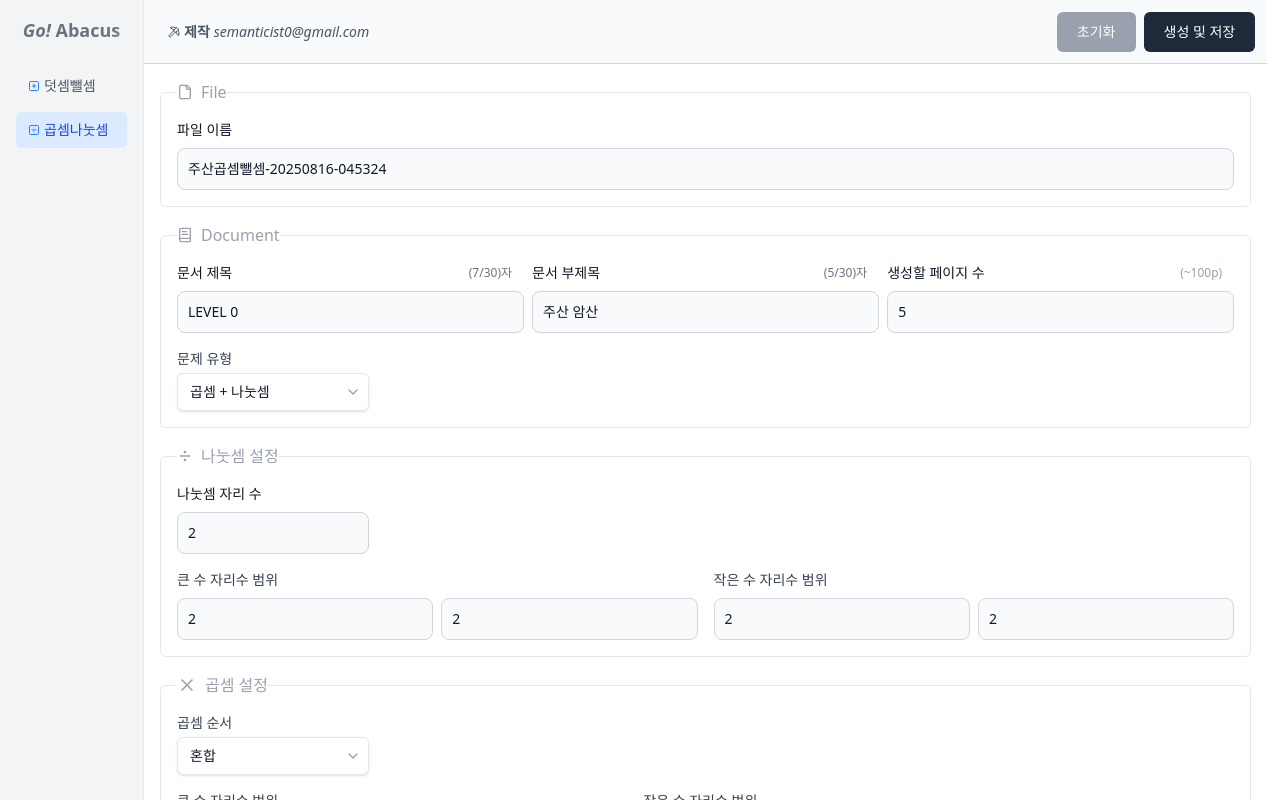
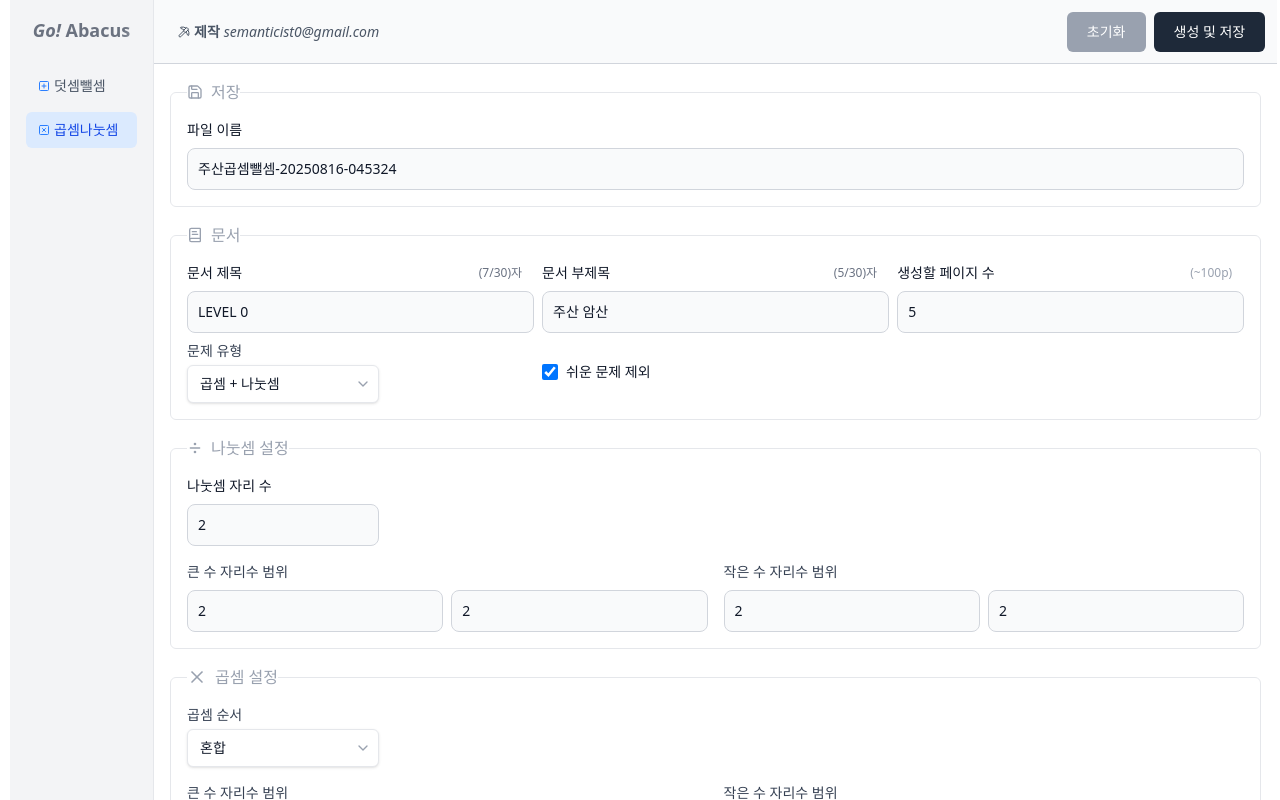
Before and after one commit to semanticist21/go-abacus, a React (Vite) app: page / in a window 1280 px wide. Both pictures are taken after a click on the button "곱셈나눗셈". Built offline with nearby package versions, Linux system fonts and the light colour scheme.

Commit message:
feat: add conditional form rendering and improve UI/UX with scrollbar styles

```diff
--- a/package.json
+++ b/package.json
@@ -10,6 +10,7 @@
     "lodash-es": "^4.17.21",
     "lucide-react": "^0.539.0",
     "mutative": "^1.2.0",
+    "rc-slider": "^11.1.8",
     "react": "^19.1.1",
     "react-dom": "^19.1.1",
     "react-hot-toast": "^2.5.2",
--- a/src/layout/layout.tsx
+++ b/src/layout/layout.tsx
@@ -1,4 +1,4 @@
-import {SquareDivide, SquarePlus} from 'lucide-react';
+import {SquarePlus, SquareX} from 'lucide-react';
 import {useState} from 'react';
 
 import ShinyText from '../components/ui/shiny-text';
@@ -36,7 +36,7 @@ const Layout = () => {
             type="button"
             onClick={() => setActiveTab(1)}
           >
-            <SquareDivide className="size-3 text-blue-500" />
+            <SquareX className="size-3 text-blue-500" />
             곱셈나눗셈
           </button>
         </nav>
--- a/src/pages/main/body.tsx
+++ b/src/pages/main/body.tsx
@@ -1,6 +1,6 @@
 import {useOptionStore} from '@/pages/main/store';
 
-import {BookText, File, Star} from 'lucide-react';
+import {BookText, Save, Star} from 'lucide-react';
 import {Checkbox} from '../../components/ui/checkbox';
 import Input from '../../components/ui/input';
 
@@ -9,10 +9,10 @@ const MainBody = () => {
   const {options, setOptions} = useOptionStore();
 
   return (
-    <main className="flex flex-1 flex-col gap-4 overflow-x-hidden overflow-y-auto p-4">
+    <main className="scrollbar-overlay flex flex-1 flex-col gap-4 overflow-x-hidden overflow-y-auto p-4">
       <fieldset className="flex w-full items-center justify-between gap-2 rounded-md border border-gray-200 p-4 focus-within:*:text-gray-900">
         <legend className="flex items-center gap-2 rounded-md text-gray-400 transition-colors">
-          <File className="size-4" /> File
+          <Save className="size-4" /> 저장
         </legend>
 
         <Input
@@ -27,7 +27,7 @@ const MainBody = () => {
 
       <fieldset className="flex w-full items-center justify-between gap-2 rounded-md border border-gray-200 p-4 focus-within:*:text-gray-900">
         <legend className="flex items-center gap-2 rounded-md text-gray-400 transition-colors">
-          <BookText className="size-4" /> Document
+          <BookText className="size-4" /> 문서
         </legend>
 
         <Input
@@ -72,7 +72,7 @@ const MainBody = () => {
 
       <fieldset className="flex w-full flex-wrap items-end justify-between gap-8 rounded-md border border-gray-200 p-4 text-nowrap focus-within:*:text-gray-900">
         <legend className="flex w-max items-center gap-2 rounded-md text-gray-400 transition-colors">
-          <Star className="size-5" /> Solutions
+          <Star className="size-5" /> 문제 설정
         </legend>
 
         <Input
--- a/src/pages/multiply/body.tsx
+++ b/src/pages/multiply/body.tsx
@@ -1,18 +1,18 @@
 import {useMultiplyOptionStore} from '@/pages/multiply/store';
 
-import {BookText, DivideIcon, File, X} from 'lucide-react';
+import Select from '@/components/ui/select';
+import {BookText, DivideIcon, Save, X} from 'lucide-react';
 import {Checkbox} from '../../components/ui/checkbox';
 import Input from '../../components/ui/input';
-import Select from '../../components/ui/select';
 
 const MultiplyBody = () => {
   const {options, setOptions} = useMultiplyOptionStore();
 
   return (
-    <main className="flex flex-1 flex-col gap-4 overflow-x-hidden overflow-y-auto p-4">
+    <main className="scrollbar-overlay flex flex-1 flex-col gap-4 overflow-x-hidden overflow-y-auto p-4">
       <fieldset className="flex w-full items-center justify-between gap-2 rounded-md border border-gray-200 p-4 focus-within:*:text-gray-900">
         <legend className="flex items-center gap-2 rounded-md text-gray-400 transition-colors">
-          <File className="size-4" /> File
+          <Save className="size-4" /> 저장
         </legend>
 
         <Input
@@ -27,10 +27,10 @@ const MultiplyBody = () => {
 
       <fieldset className="flex w-full flex-col gap-4 rounded-md border border-gray-200 p-4 focus-within:*:text-gray-900">
         <legend className="flex w-max items-center gap-2 rounded-md text-gray-400 transition-colors">
-          <BookText className="size-4" /> Document
+          <BookText className="size-4" /> 문서
         </legend>
 
-        <div className="flex w-full items-center justify-between gap-2">
+        <div className="grid w-full grid-cols-3 gap-2">
           <Input
             containerClassName="flex-1"
             label="문서 제목"
@@ -69,8 +69,6 @@ const MultiplyBody = () => {
             }
             onChange={(e) => setOptions({page_count: Number(e.target.value)})}
           />
-        </div>
-        <div className="flex justify-start">
           <Select
             containerClassName="w-48"
             label="문제 유형"
@@ -83,9 +81,18 @@ const MultiplyBody = () => {
             <option value="multiply">곱셈만</option>
             <option value="divide">나눗셈만</option>
           </Select>
+          <Checkbox
+            checked={options.exclude_easy}
+            label="쉬운 문제 제외"
+            containerProps={{
+              title: '0, 1이 포함된 쉬운 문제를 제외합니다.',
+            }}
+            onChange={(e) => setOptions({exclude_easy: e.target.checked})}
+          />
         </div>
       </fieldset>
 
+      {(options.generation_mode === 'divide' || options.generation_mode === 'mix') && (
         <fieldset className="flex w-full flex-col gap-4 rounded-md border border-gray-200 p-4 focus-within:*:text-gray-900">
           <legend className="flex w-max items-center gap-2 rounded-md text-gray-400 transition-colors">
             <DivideIcon className="size-4" /> 나눗셈 설정
@@ -154,7 +161,9 @@ const MultiplyBody = () => {
             </div>
           </div>
         </fieldset>
+      )}
 
+      {(options.generation_mode === 'multiply' || options.generation_mode === 'mix') && (
         <fieldset className="flex w-full flex-col gap-4 rounded-md border border-gray-200 p-4 focus-within:*:text-gray-900">
           <legend className="flex w-max items-center gap-2 rounded-md text-gray-400 transition-colors">
             <X className="size-5" /> 곱셈 설정
@@ -177,8 +186,7 @@ const MultiplyBody = () => {
               <option value="swap">교대로</option>
             </Select>
           </div>
-        <div className="flex items-center justify-between">
-          <div className="grid flex-1 grid-cols-2 gap-4">
+          <div className="grid w-full grid-cols-2 gap-4">
             <div className="flex flex-col gap-2">
               <label className="text-sm font-medium text-gray-700">큰 수 자리수 범위</label>
               <div className="flex gap-2">
@@ -226,18 +234,8 @@ const MultiplyBody = () => {
               </div>
             </div>
           </div>
-          <div className="ml-8 flex items-end">
-            <Checkbox
-              checked={options.exclude_easy}
-              label="쉬운 문제 제외"
-              containerProps={{
-                title: '0, 1이 포함된 쉬운 문제를 제외합니다.',
-              }}
-              onChange={(e) => setOptions({exclude_easy: e.target.checked})}
-            />
-          </div>
-        </div>
         </fieldset>
+      )}
     </main>
   );
 };
--- a/src/pages/multiply/header.tsx
+++ b/src/pages/multiply/header.tsx
@@ -1,16 +1,38 @@
+import {isEqual} from 'lodash-es';
+import {useEffect, useState} from 'react';
+import toast from 'react-hot-toast';
+
 import {MouseEvent} from 'react';
+
 import Header from '../../components/ui/header';
+import {useMultiplyOptionStore} from './store';
+import {initialOptions} from './type';
 
 const MultiplyHeader = () => {
+  // store
+  const {reset, options} = useMultiplyOptionStore();
+
+  // state props
+  const [isEqualToInitial, setIsEqualToInitial] = useState(true);
+
+  useEffect(() => {
+    setIsEqualToInitial(!isEqual(initialOptions, options));
+  }, [options]);
+
+  // 초기화 event handler
+  const handleReset = (e: MouseEvent<HTMLButtonElement>) => {
+    e.preventDefault();
+    reset();
+    toast.success('초기화되었습니다.');
+  };
+
   return (
     <Header
-      isEqualToInitial={false}
+      isEqualToInitial={isEqualToInitial}
       onCreateAndSave={async (_e: MouseEvent<HTMLButtonElement>) => {
         throw new Error('Function not implemented.');
       }}
-      onReset={(_e: MouseEvent<HTMLButtonElement>) => {
-        throw new Error('Function not implemented.');
-      }}
+      onReset={handleReset}
     />
   );
 };
--- a/src/styles/scrollbar.css
+++ b/src/styles/scrollbar.css
@@ -1,45 +1,68 @@
-/* Webkit scrollbar fallback for older browsers */
-html::-webkit-scrollbar {
-  width: 6px;
-  height: 6px;
+/* Modern scrollbar properties */
+html,
+body {
+  scrollbar-width: thin;
+  scrollbar-color: #888 transparent;
+  scrollbar-gutter: stable both-edges;
 }
 
-html::-webkit-scrollbar-track {
-  background: transparent;
-}
-
-html::-webkit-scrollbar-thumb {
-  background: rgba(136, 136, 136, 0.5);
-  border-radius: 3px;
-}
-
-html::-webkit-scrollbar-thumb:hover {
-  background: rgba(102, 102, 102, 0.8);
-}
-
-html::-webkit-scrollbar-corner {
-  background: transparent;
-}
-
-/* Apply to all scrollable elements */
+/* Base scrollbar styles for webkit browsers */
+html::-webkit-scrollbar,
+body::-webkit-scrollbar,
 *::-webkit-scrollbar {
   width: 6px;
   height: 6px;
 }
 
+html::-webkit-scrollbar-track,
+body::-webkit-scrollbar-track,
 *::-webkit-scrollbar-track {
   background: transparent;
 }
 
+html::-webkit-scrollbar-thumb,
+body::-webkit-scrollbar-thumb,
 *::-webkit-scrollbar-thumb {
   background: rgba(136, 136, 136, 0.5);
   border-radius: 3px;
 }
 
+html::-webkit-scrollbar-thumb:hover,
+body::-webkit-scrollbar-thumb:hover,
 *::-webkit-scrollbar-thumb:hover {
   background: rgba(102, 102, 102, 0.8);
 }
 
+html::-webkit-scrollbar-corner,
+body::-webkit-scrollbar-corner,
 *::-webkit-scrollbar-corner {
   background: transparent;
 }
+
+/* Overlay scrollbar variant - more transparent for content areas */
+.scrollbar-overlay {
+  scrollbar-width: thin;
+  scrollbar-color: rgba(136, 136, 136, 0.3) transparent;
+}
+
+.scrollbar-overlay::-webkit-scrollbar {
+  width: 6px;
+  height: 6px;
+}
+
+.scrollbar-overlay::-webkit-scrollbar-track {
+  background: transparent;
+}
+
+.scrollbar-overlay::-webkit-scrollbar-thumb {
+  background: rgba(136, 136, 136, 0.3);
+  border-radius: 3px;
+}
+
+.scrollbar-overlay::-webkit-scrollbar-thumb:hover {
+  background: rgba(136, 136, 136, 0.6);
+}
+
+.scrollbar-overlay::-webkit-scrollbar-corner {
+  background: transparent;
+}
```
Also changed, not shown: 1 other file (tests, documents, lock files or other folders). Lines whose indentation alone changed are shown as unchanged.
